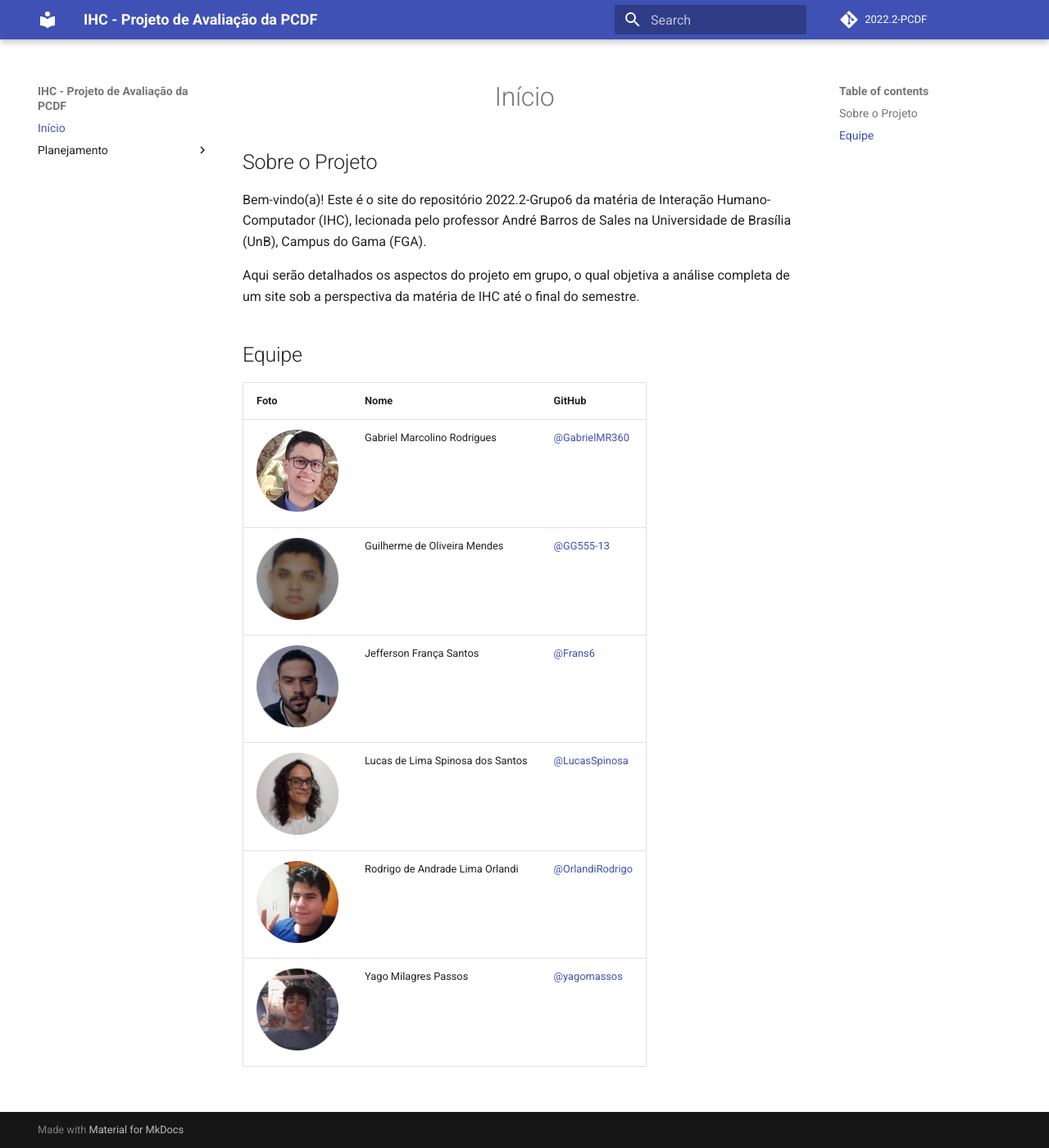
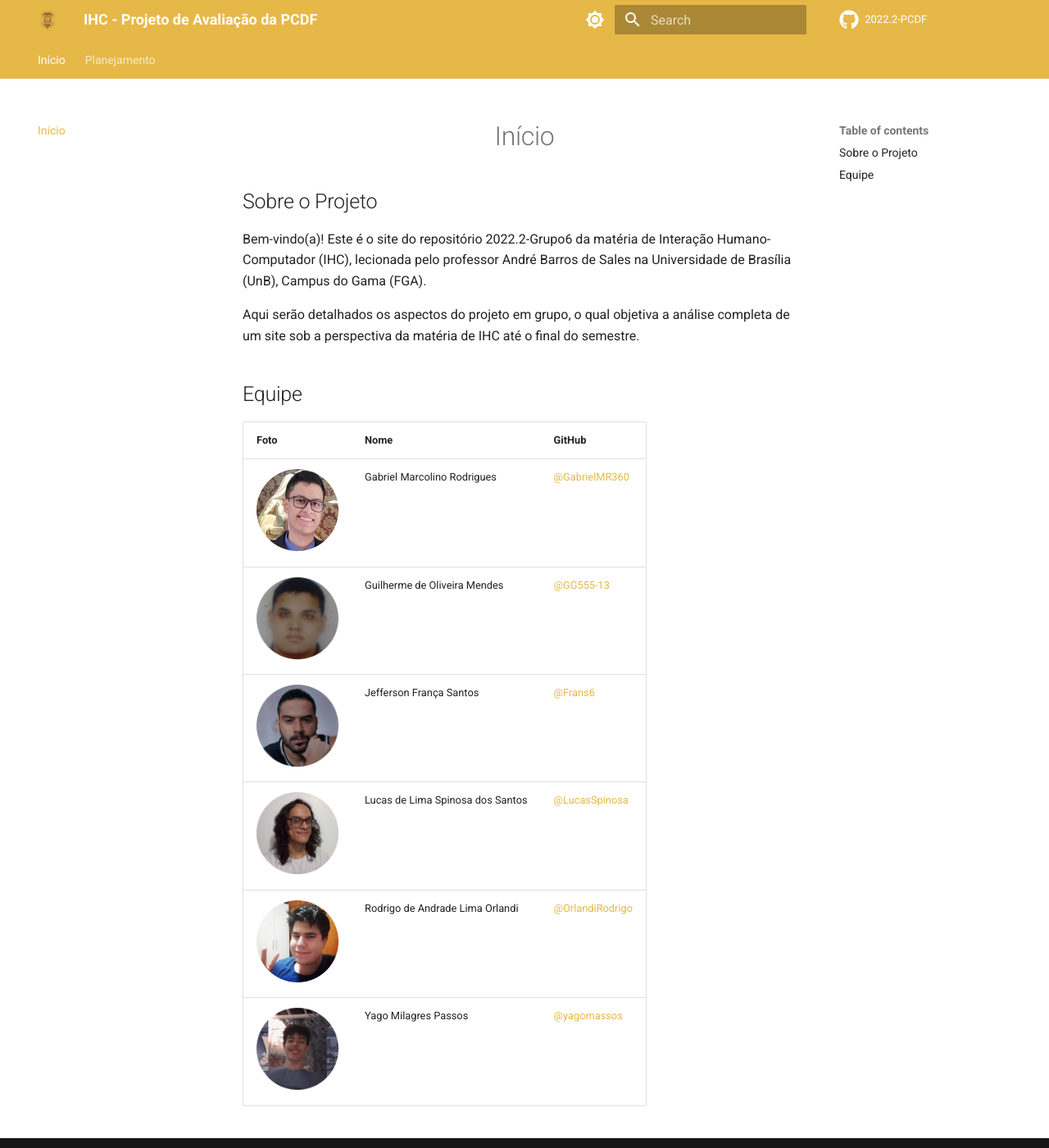
Before and after one commit to Interacao-Humano-Computador/2022.2-PCDF, an MkDocs documentation site: the page built from docs/index.md, in a window 1280 px wide and 1400 px high. Shown: the whole window at 82% size. Built offline with MkDocs 1.6.1 and Material for MkDocs 9.7.7, drawn with Linux system fonts in a browser that asks for light colours; comment, search, counter and statistics services are not loaded.

Commit message:
Atualizando cores e estrutura do pages

```diff
--- /dev/null
+++ b/docs/stylesheets/extra.css
@@ -0,0 +1,11 @@
+[data-md-color-scheme="default"] {
+    --md-primary-fg-color: #e6b848;
+}
+
+[data-md-color-scheme="slate"] {
+    --md-primary-fg-color: #e6b848;
+}
+
+[data-md-color-scheme="slate"] {
+    --md-hue: 210;
+}
--- a/mkdocs.yml
+++ b/mkdocs.yml
@@ -5,6 +5,27 @@ repo_url: https://github.com/Interacao-Humano-Computador/2022.2-PCDF
 
 theme:
   name: material
+  logo: assets/icons/logo-pcdf.png
+  features:
+    - navigation.tabs
+  icon:
+    repo: fontawesome/brands/github
+  palette:
+    # Palette toggle for light mode
+    - scheme: default
+      accent: green
+      toggle:
+        icon: material/brightness-7
+        name: Switch to dark mode
+
+    # Palette toggle for dark mode
+    - scheme: slate
+      accent: green
+      toggle:
+        icon: material/brightness-4
+        name: Switch to system preference
+extra_css:
+  - stylesheets/extra.css
 
 nav:
   - Início: index.md
```
Also changed, not shown: docs/assets/icons/logo-pcdf.png (added).
